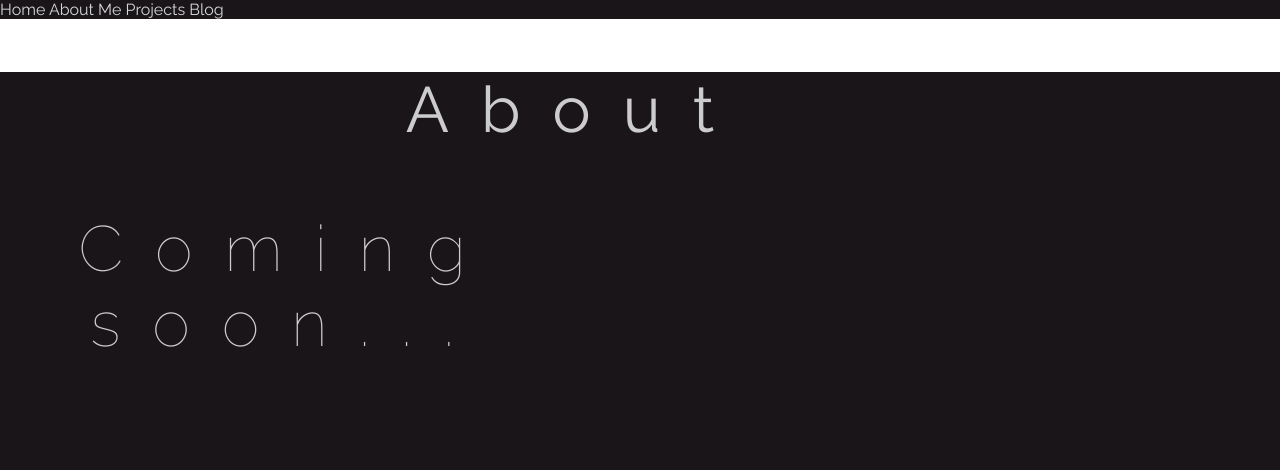
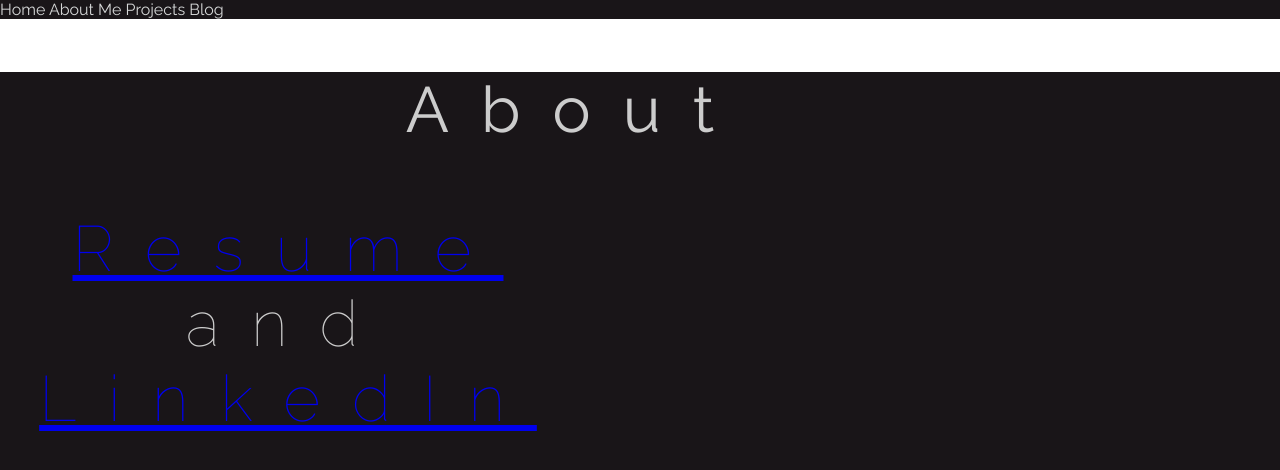
Before and after one commit to chasetmartin/Portfolio_2023, a SvelteKit app: page /about in a window 1280 px wide. Shown: the top 470 px of the page. Built offline with nearby package versions, Linux system fonts and the light colour scheme.

Commit message:
Resume and Linkedin

```diff
--- a/src/routes/(app)/about/+page.svelte
+++ b/src/routes/(app)/about/+page.svelte
@@ -1,2 +1,4 @@
 <h2>About</h2>
-<h3>Coming soon...</h3>
+<h3><a href="https://docs.google.com/document/d/1zid9NXjKUhF0O6PCZIRY9evejA0b3kTGlh-AjGT-z8s/edit?usp=sharing">Resume</a>
+    and <a href="https://www.linkedin.com/in/chase-martin-dev/">LinkedIn</a>
+</h3>
```
Also changed, not shown: src/lib/components/hero.svelte (added), src/lib/components/heronav.svelte (added).
